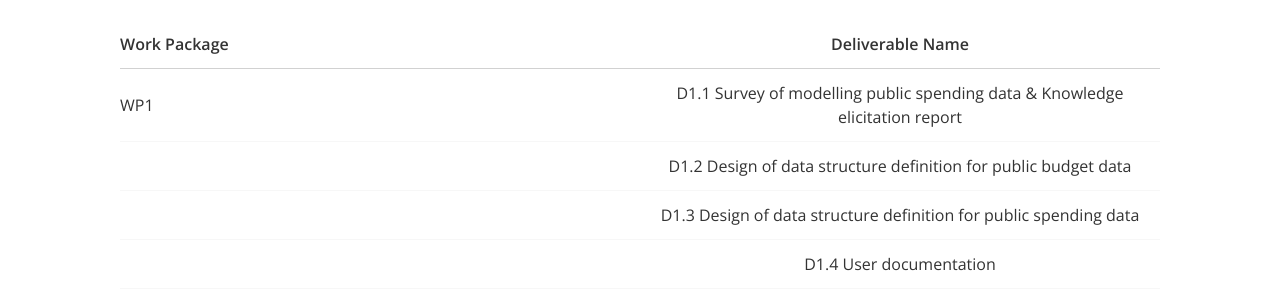
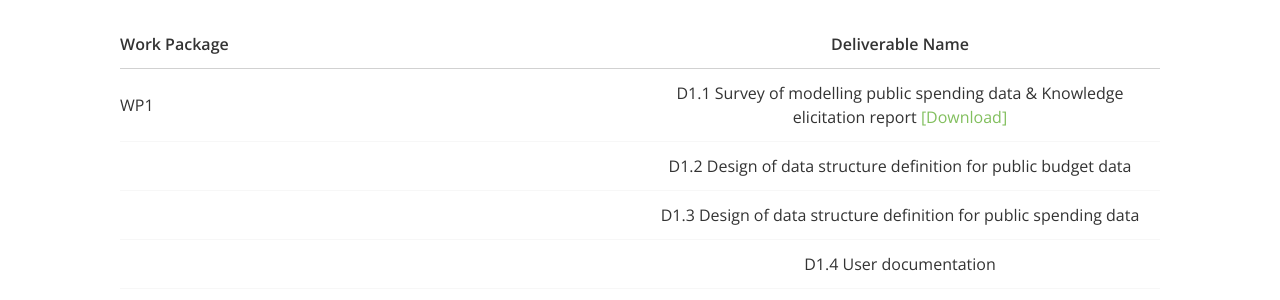
Before and after one commit to openbudgets/openbudgets.github.io, a Jekyll site: the page built from about/deliverables.md, in a window 1280 px wide and 900 px high. Shown: the part 250-550 px from the top of the window. Built offline with Jekyll 4.4.1, drawn with Linux system fonts in a browser that asks for light colours; nearby versions of some CDN libraries.

Commit message:
added deliverable pdf to deliverables section

```diff
--- a/about/deliverables.md
+++ b/about/deliverables.md
@@ -6,7 +6,7 @@ title: Deliverables
 
 | Work Package        | Deliverable Name         |
 | ------------- |:-------------:|
-| WP1      | 	D1.1 Survey of modelling public spending data & Knowledge elicitation report |
+| WP1      | 	D1.1 Survey of modelling public spending data & Knowledge elicitation report [[Download]]({{site.baseurl}}/assets/Deliverables/D1.1.pdf) |
 | 	      | D1.2 Design of data structure definition for public budget data     |
 |       | D1.3 Design of data structure definition for public spending data    |
 | 	 | D1.4 User documentation |
```
